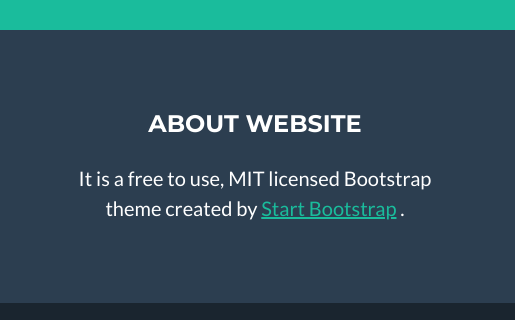
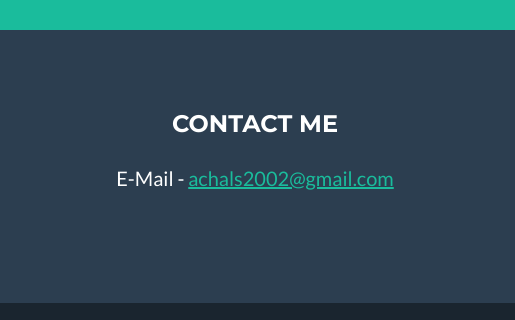
Before and after one commit to AchalS-iglu/achals-iglu.github.io, a plain HTML site: page index.html in a window 1280 px wide. Shown: the part 2001-2321 px from the top of the page, 765-1280 px from the left. Drawn offline with nearby package versions, Linux system fonts and the light colour scheme.

Commit message:
contact and aboutwebsite fixed

```diff
--- a/index.html
+++ b/index.html
@@ -29,7 +29,6 @@
                     <ul class="navbar-nav ms-auto">
                         <li class="nav-item mx-0 mx-lg-1"><a class="nav-link py-3 px-0 px-lg-3 rounded" href="#portfolio">Portfolio</a></li>
                         <li class="nav-item mx-0 mx-lg-1"><a class="nav-link py-3 px-0 px-lg-3 rounded" href="#about">About</a></li>
-                        <li class="nav-item mx-0 mx-lg-1"><a class="nav-link py-3 px-0 px-lg-3 rounded" href="#contact">Contact</a></li>
                     </ul>
                 </div>
             </div>
@@ -169,11 +168,9 @@
                     </div>
                     <!-- Footer About Text-->
                     <div class="col-lg-4">
-                        <h4 class="text-uppercase mb-4">About Website</h4>
+                        <h4 class="text-uppercase mb-4">Contact Me</h4>
                         <p class="lead mb-0">
-                            It is a free to use, MIT licensed Bootstrap theme created by
-                            <a href="http://startbootstrap.com">Start Bootstrap</a>
-                            .
+                            E-Mail - <a href = "mailto: achals2002@gmail.com">achals2002@gmail.com</a>
                         </p>
                     </div>
                 </div>
```
